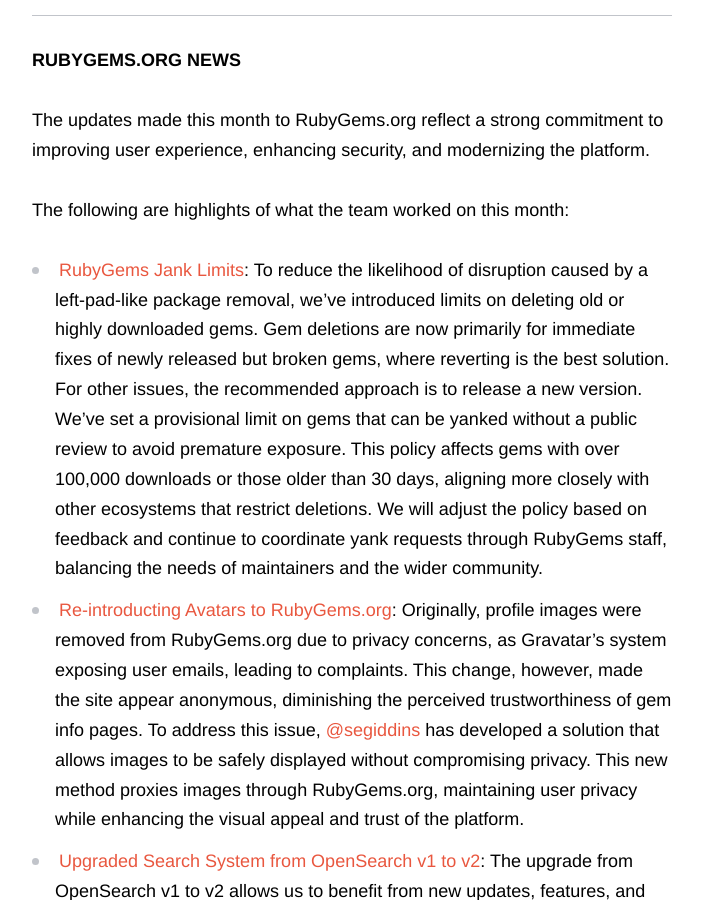
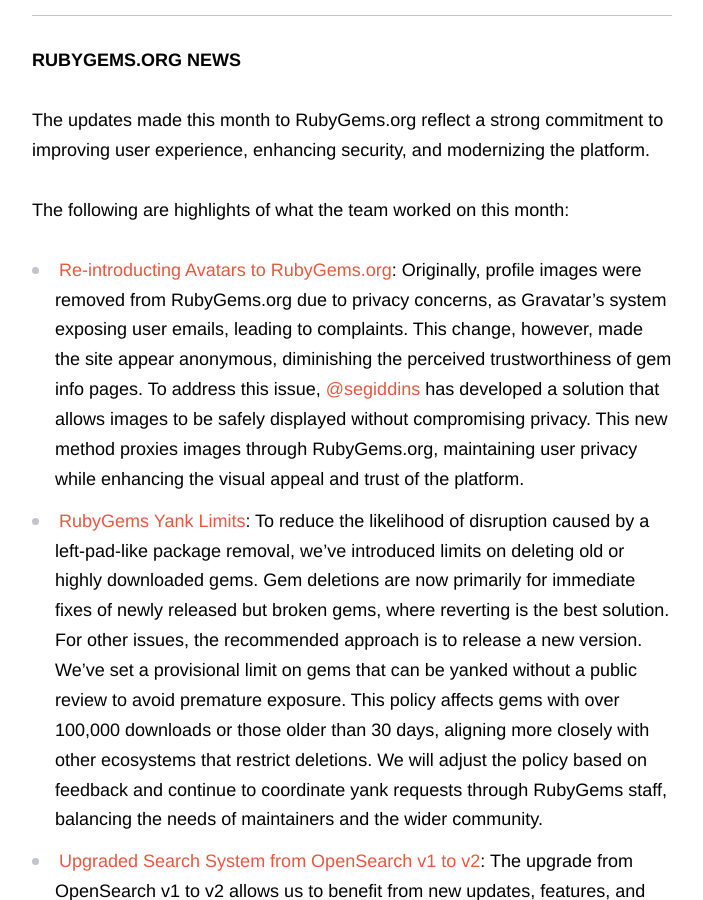
Before and after one commit to rubygems/rubygems.github.io, a Jekyll site: the page built from _posts/2024-05-13-april-rubygems-updates.md, in a window 1280 px wide and 900 px high, scrolled down 2040 px. Shown: the whole window, without its empty margins (438-1141 px from the left). Built offline with Jekyll 4.4.1, drawn with Linux system fonts in a browser that asks for light colours; comment, search, counter and statistics services are not loaded; some of the changed text lies outside the part shown.

Commit message:
fix typos and update post

```diff
--- a/_posts/2024-05-13-april-rubygems-updates.md
+++ b/_posts/2024-05-13-april-rubygems-updates.md
@@ -28,9 +28,9 @@
 
 The following are highlights of what the team worked on this month:
 
-- [RubyGems Jank Limits](https://github.com/rubygems/rubygems.org/pull/4631):  To reduce the likelihood of disruption caused by a left-pad-like package removal, we've introduced limits on deleting old or highly downloaded gems. Gem deletions are now primarily for immediate fixes of newly released but broken gems, where reverting is the best solution. For other issues, the recommended approach is to release a new version. We've set a provisional limit on gems that can be yanked without a public review to avoid premature exposure. This policy affects gems with over 100,000 downloads or those older than 30 days, aligning more closely with other ecosystems that restrict deletions. We will adjust the policy based on feedback and continue to coordinate yank requests through RubyGems staff, balancing the needs of maintainers and the wider community.
+- [Re-introducting Avatars to RubyGems.org](https://github.com/rubygems/rubygems.org/pull/4599):  Originally, profile images were removed from RubyGems.org due to privacy concerns, as Gravatar's system exposing user emails, leading to complaints. This change, however, made the site appear anonymous, diminishing the perceived trustworthiness of gem info pages. To address this issue, [@segiddins](https://github.com/segiddins) has developed a solution that allows images to be safely displayed without compromising privacy. This new method proxies images through RubyGems.org, maintaining user privacy while enhancing the visual appeal and trust of the platform.
 
-- [Re-introducting Avatars to RubyGems.org](https://github.com/rubygems/rubygems.org/pull/4599):  Originally, profile images were removed from RubyGems.org due to privacy concerns, as Gravatar's system exposing user emails, leading to complaints. This change, however, made the site appear anonymous, diminishing the perceived trustworthiness of gem info pages. To address this issue, [@segiddins](https://github.com/segiddins) has developed a solution that allows images to be safely displayed without compromising privacy. This new method proxies images through RubyGems.org, maintaining user privacy while enhancing the visual appeal and trust of the platform.
+- [RubyGems Yank Limits](https://github.com/rubygems/rubygems.org/pull/4631):  To reduce the likelihood of disruption caused by a left-pad-like package removal, we've introduced limits on deleting old or highly downloaded gems. Gem deletions are now primarily for immediate fixes of newly released but broken gems, where reverting is the best solution. For other issues, the recommended approach is to release a new version. We've set a provisional limit on gems that can be yanked without a public review to avoid premature exposure. This policy affects gems with over 100,000 downloads or those older than 30 days, aligning more closely with other ecosystems that restrict deletions. We will adjust the policy based on feedback and continue to coordinate yank requests through RubyGems staff, balancing the needs of maintainers and the wider community.
 
 - [Upgraded Search System from OpenSearch v1 to v2](https://github.com/rubygems/rubygems.org/pull/4613): The upgrade from OpenSearch v1 to v2 allows us to benefit from new updates, features, and enhancements. Additionally, the introduction of High Availability ensures that our search functionality will remain operational even if an AWS Availability Zone(Data Center) goes offline, providing a robust and resilient service.
 
```
Also changed, not shown: other parts of _posts/2024-05-13-april-rubygems-updates.md (+1 -1 lines).
